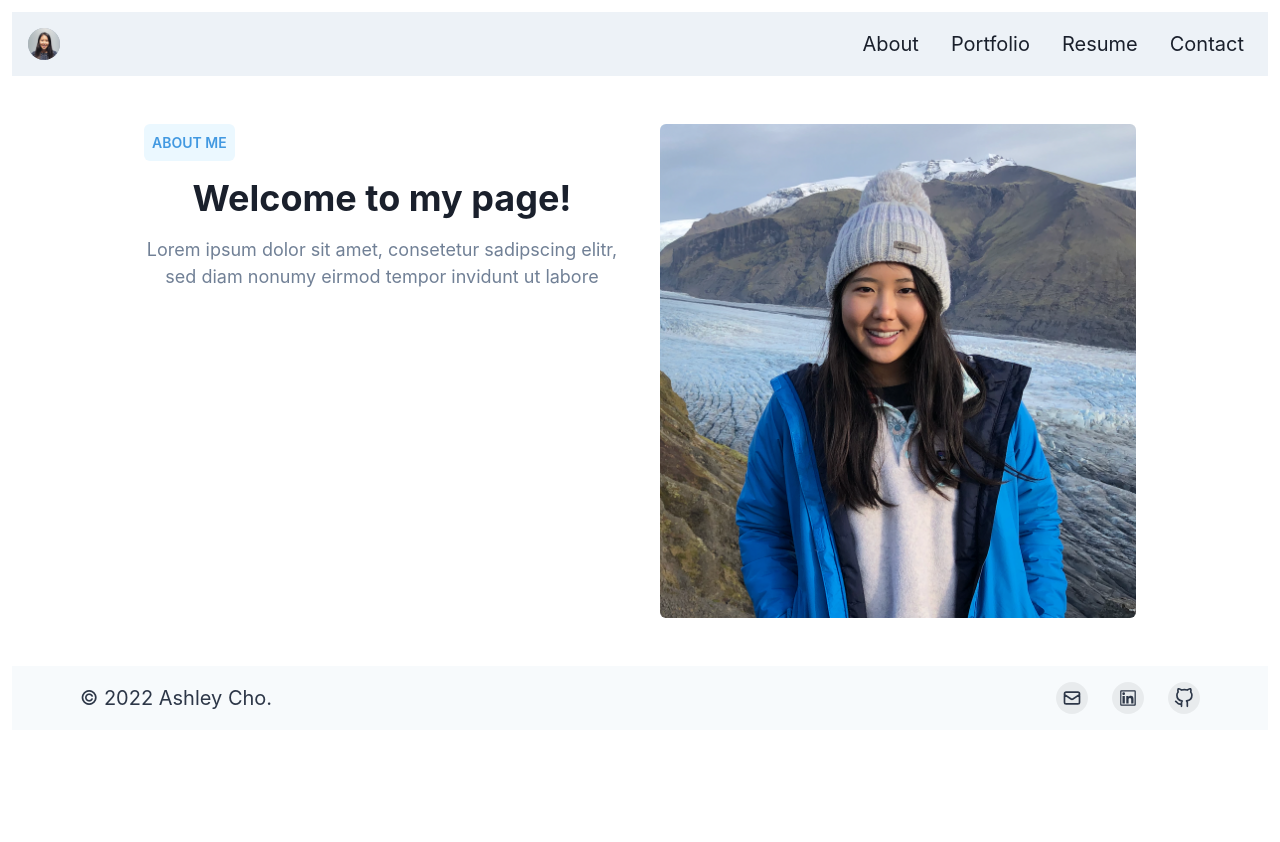
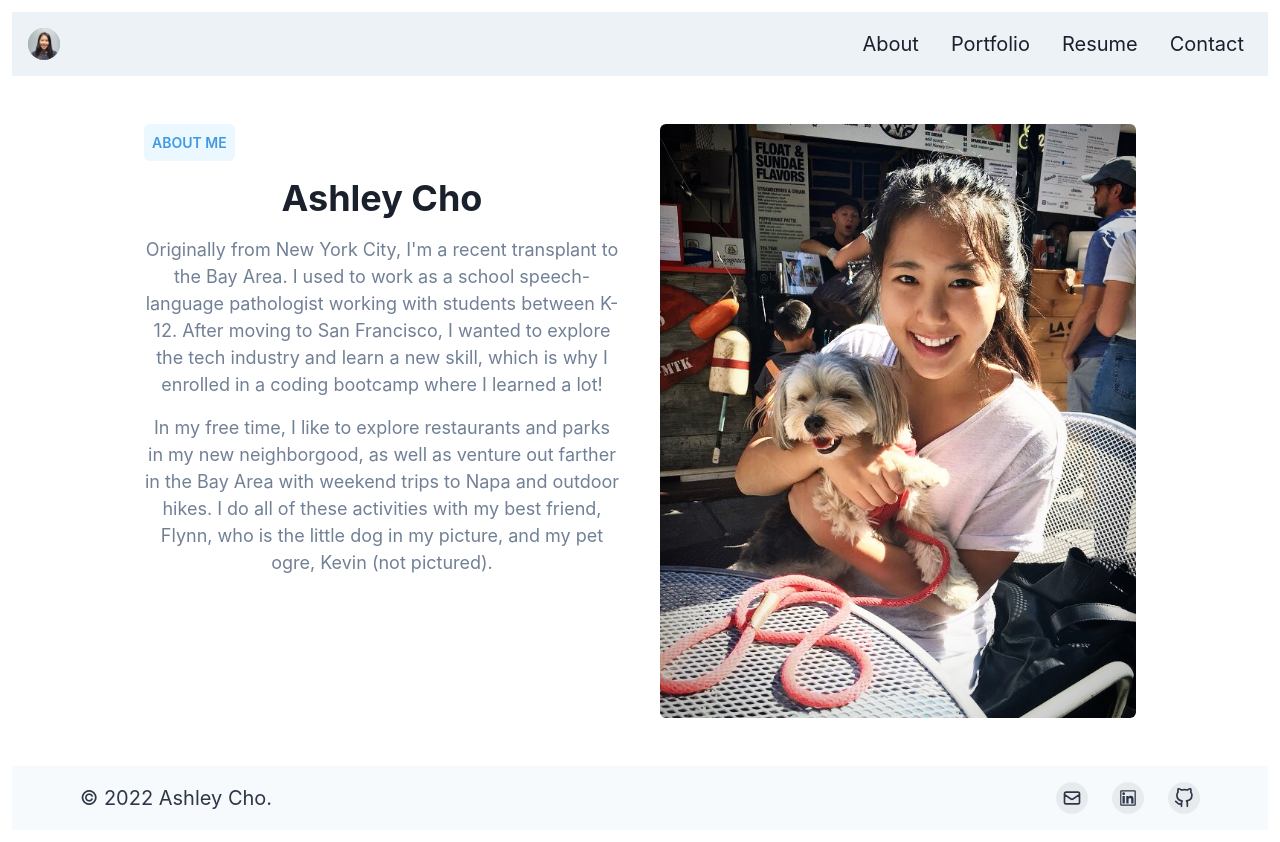
Before and after one commit to acho93/react-portfolio-ac, a React (Create React App) app: page / in a window 1280 px wide. Before the commit the page ends 800 px from the top, so only its background shows below. Built offline with nearby package versions, Linux system fonts and the light colour scheme.

Commit message:
Add about me description/readme

```diff
--- a/src/components/About/index.js
+++ b/src/components/About/index.js
@@ -1,28 +1,6 @@
 import React from 'react';
 
 import Layout from '../Layout';
-
-// function About() {
-//     return (
-//         <Layout>
-//             <section>
-//                 <h2 id="about">Ashley Cho</h2>
-//                 <hr></hr>
-
-//                 <div>
-//                     <p>ADD IMAGE HERE</p>
-
-//                     <p>
-//                         Add a description of Ashley here!
-//                     </p>
-//                 </div>
-//             </section>
-//         </Layout>
-//     )
-// }
-
-// export default About;
-
 
 import {
     Container,
@@ -36,36 +14,8 @@ import {
     Icon,
     useColorModeValue,
   } from '@chakra-ui/react';
-  import {
-    IoAnalyticsSharp,
-    IoLogoBitcoin,
-    IoSearchSharp,
-  } from 'react-icons/io5';
-  import { ReactElement } from 'react';
+
   import AshleyPic from '../../assets/images/ashley-pic.jpg';
-
-//   interface FeatureProps {
-//     text: string;
-//     iconBg: string;
-//     icon?: ReactElement;
-//   }
-
-  const Feature = ({ text, icon, iconBg }) => {
-    return (
-      <Stack direction={'row'} align={'center'}>
-        <Flex
-          w={8}
-          h={8}
-          align={'center'}
-          justify={'center'}
-          rounded={'full'}
-          bg={iconBg}>
-          {icon}
-        </Flex>
-        <Text fontWeight={600}>{text}</Text>
-      </Stack>
-    );
-  };
 
   export default function About() {
     return (
@@ -84,38 +34,16 @@ import {
               rounded={'md'}>
               About Me
             </Text>
-            <Heading>Welcome to my page!</Heading>
+            <Heading>Ashley Cho</Heading>
             <Text color={'gray.500'} fontSize={'lg'}>
-              Lorem ipsum dolor sit amet, consetetur sadipscing elitr, sed diam
-              nonumy eirmod tempor invidunt ut labore
+              Originally from New York City, I'm a recent transplant to the Bay Area.
+              I used to work as a school speech-language pathologist working with students between K-12.
+              After moving to San Francisco, I wanted to explore the tech industry and learn a new skill, which is why I enrolled in a coding bootcamp where I learned a lot!
             </Text>
-            {/* <Stack
-              spacing={4}
-              divider={
-                <StackDivider
-                  borderColor={useColorModeValue('gray.100', 'gray.700')}
-                />
-              }>
-              <Feature
-                icon={
-                  <Icon as={IoAnalyticsSharp} color={'yellow.500'} w={5} h={5} />
-                }
-                iconBg={useColorModeValue('yellow.100', 'yellow.900')}
-                text={'Business Planning'}
-              />
-              <Feature
-                icon={<Icon as={IoLogoBitcoin} color={'green.500'} w={5} h={5} />}
-                iconBg={useColorModeValue('green.100', 'green.900')}
-                text={'Financial Planning'}
-              />
-              <Feature
-                icon={
-                  <Icon as={IoSearchSharp} color={'purple.500'} w={5} h={5} />
-                }
-                iconBg={useColorModeValue('purple.100', 'purple.900')}
-                text={'Market Analysis'}
-              />
-            </Stack> */}
+            <Text color={'gray.500'} fontSize={'lg'}>
+              In my free time, I like to explore restaurants and parks in my new neighborgood, as well as venture out farther in the Bay Area with weekend trips to Napa and outdoor hikes.
+              I do all of these activities with my best friend, Flynn, who is the little dog in my picture, and my pet ogre, Kevin (not pictured).
+            </Text>
           </Stack>
           <Flex>
             <Image
--- a/src/components/Contact/index.js
+++ b/src/components/Contact/index.js
@@ -1,5 +1,5 @@
 import React, { useState } from 'react';
-import { validateEmail } from '../../utils/helpers';
+//import { validateEmail } from '../../utils/helpers';
 
 import {
   FormControl,
@@ -8,7 +8,8 @@ import {
   Textarea,
   Box,
   Button,
-  Center
+  Center,
+  Heading
 } from '@chakra-ui/react';
 
 import Layout from '../Layout';
@@ -51,8 +52,8 @@ function ContactForm() {
   return (
     <Layout>
       <section>
-        <h1 data-testid="h1tag">Contact me</h1>
-        <Center>
+        <Heading m={5}>Contact me</Heading>
+        <Center m={3}>
         <Box borderRadius={10} borderWidth={1} p={3} w="80%" mb={10}>
           <form id="contact-form" onSubmit={handleSubmit}>
             <FormControl>
--- a/src/components/Portfolio/index.js
+++ b/src/components/Portfolio/index.js
@@ -131,10 +131,10 @@ function Portfolio() {
     return (
         <Layout>
             <section>
-                <div>
-                    <h2>Projects</h2>
-                    <hr></hr>
-                </div>
+                <Heading m={5}>
+                    Portfolio
+                </Heading>
+                <hr></hr>
 
                 <Wrapper>
                     <SimpleGrid columns={2} spacing={10}>
```
Also changed, not shown: src/assets/images/ashley-pic.jpg, 1 other file (tests, documents, lock files or other folders).
